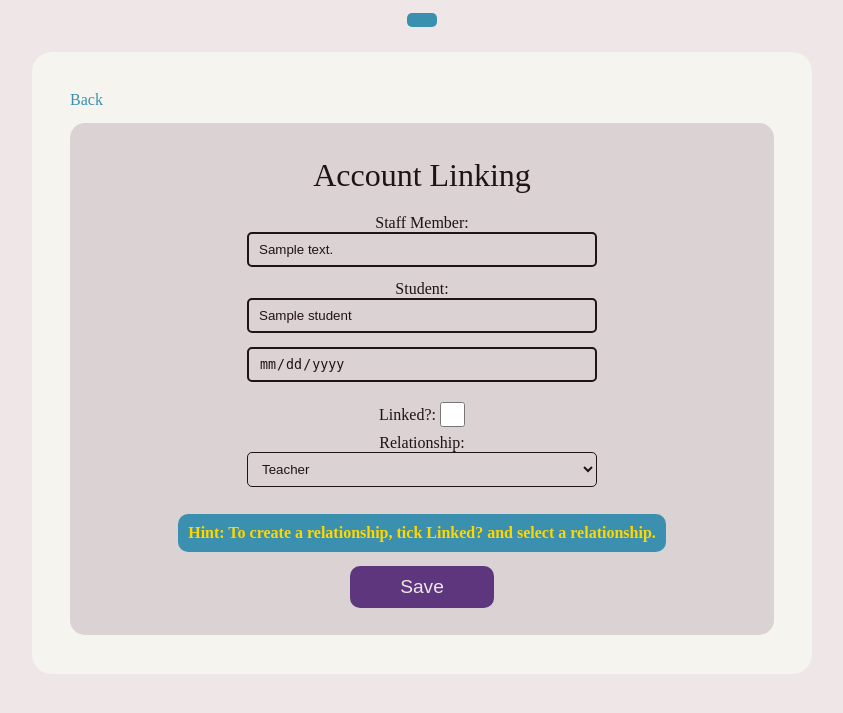
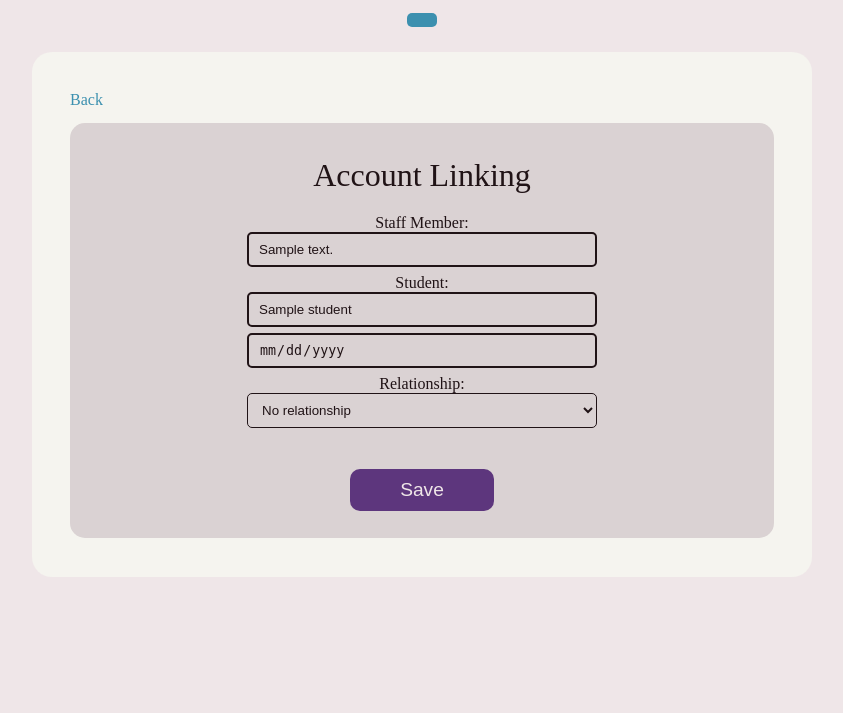
Before and after one commit to LukeNeedle/Secure-messaging, a Flask app: template templates/student_staff_relationship.html in a window 1280 px wide. Shown: the part 52-765 px from the top of the page, without its empty margins (218-1061 px from the left). Run offline with Flask 2, Linux system fonts and the light colour scheme; the template is opened without the code that fills it: most values are stand-ins (such as "Sample title", 1, 10 or a date in 2020).

Commit message:
Changed edit staff-student-link
There is no longer a checkbox to tick when added a relationship.

```diff
--- a/app.py
+++ b/app.py
@@ -335,13 +335,11 @@
 
     if result == None:
         print("No relationship found")
-        relationship = ""
-        linked = False
+        relationship = "None"
     else:
         relationship = str(result[0])
-        linked = True
     connection.close()
-    return studentData, staffDetails, linked, studentID, staffEmail, relationship
+    return studentData, staffDetails, studentID, staffEmail, relationship
 
 
 #########################################################################
@@ -1746,25 +1744,21 @@
 
         if result == None:
             print("No relationship found")
-            relationship = ""
-            linked = False
+            relationship = "None"
         else:
             relationship = str(result[0])
-            linked = True
-
-        return render_template("student_staff_relationship.html", studentData=studentData, staffDetails=staffDetails, linked=linked, studentID=cleanedID, staffEmail=cleanedEmail, relationship=relationship, msg="")
+
+        return render_template("student_staff_relationship.html", studentData=studentData, staffDetails=staffDetails, studentID=cleanedID, staffEmail=cleanedEmail, relationship=relationship, msg="")
 
     relationship = request.form.get('relationship')
-    linked = request.form.get('linked')
-
-    if linked != "True":
-        linked = "False"
 
     if relationship in [1, 2, 3, 0, "1", "2", "3", "0"]:
         cleanedRelationship = int(relationship)
-    else:
-        studentData, staffDetails, linked, studentID, staffEmail, relationship = generate_data_for_student_link(cleanedID, cleanedEmail)
-        return render_template("student_staff_relationship.html", studentData=studentData, staffDetails=staffDetails, linked=linked, studentID=cleanedID, staffEmail=cleanedEmail, relationship=relationship, msg="Invalid Relationship")
+    elif relationship == "None":
+        cleanedRelationship = "None"
+    else:
+        studentData, staffDetails, studentID, staffEmail, relationship = generate_data_for_student_link(cleanedID, cleanedEmail)
+        return render_template("student_staff_relationship.html", studentData=studentData, staffDetails=staffDetails, studentID=cleanedID, staffEmail=cleanedEmail, relationship=relationship, msg="Invalid Relationship")
     del relationship
 
     connection = sqlite3.connect("database.db")
@@ -1785,36 +1779,32 @@
     result = cursor.fetchone()
     if result == None:
         print("No relationship found")
-        relationship = ""
+        relationship = "None"
         result = [""]
-        originalLinked = "False"
     else:
         relationship = result[1]
-        originalLinked = "True"
-
-    if linked == originalLinked and linked == "False":
+
+    if relationship == cleanedRelationship:
         print("No change")
         connection.close()
-        studentData, staffDetails, linked, studentID, staffEmail, relationship = generate_data_for_student_link(cleanedID, cleanedEmail)
-        return render_template("student_staff_relationship.html", studentData=studentData, staffDetails=staffDetails, linked=linked, studentID=cleanedID, staffEmail=cleanedEmail, relationship=relationship, msg="No change detected")
-    elif linked != originalLinked and linked == "False":
+        studentData, staffDetails, studentID, staffEmail, relationship = generate_data_for_student_link(cleanedID, cleanedEmail)
+        return render_template("student_staff_relationship.html", studentData=studentData, staffDetails=staffDetails, studentID=cleanedID, staffEmail=cleanedEmail, relationship=relationship, msg="No change detected")
+    elif relationship != "None" and cleanedRelationship == "None":
         if result[0] == "":
-            print(1)
-            connection.close()
-            studentData, staffDetails, linked, studentID, staffEmail, relationship = generate_data_for_student_link(cleanedID, cleanedEmail)
-            return render_template("student_staff_relationship.html", studentData=studentData, staffDetails=staffDetails, linked=linked, studentID=cleanedID, staffEmail=cleanedEmail, relationship=relationship, msg="Unknown Error Occurred")
+            connection.close()
+            studentData, staffDetails, studentID, staffEmail, relationship = generate_data_for_student_link(cleanedID, cleanedEmail)
+            return render_template("student_staff_relationship.html", studentData=studentData, staffDetails=staffDetails, studentID=cleanedID, staffEmail=cleanedEmail, relationship=relationship, msg="Unknown Error Occurred")
         cursor.execute("DELETE FROM StudentRelationship WHERE RelationshipID = ?;"
                     , (result[0], ))
         connection.commit()
         connection.close()
-        studentData, staffDetails, linked, studentID, staffEmail, relationship = generate_data_for_student_link(cleanedID, cleanedEmail)
-        return render_template("student_staff_relationship.html", studentData=studentData, staffDetails=staffDetails, linked=linked, studentID=cleanedID, staffEmail=cleanedEmail, relationship=relationship, msg="Link removed", entry="submit")
-    elif linked == originalLinked and linked == "True":
+        studentData, staffDetails, studentID, staffEmail, relationship = generate_data_for_student_link(cleanedID, cleanedEmail)
+        return render_template("student_staff_relationship.html", studentData=studentData, staffDetails=staffDetails, studentID=cleanedID, staffEmail=cleanedEmail, relationship=relationship, msg="Link removed", entry="submit")
+    elif relationship != "None" and cleanedRelationship != "None":
         if result[0] == "":
-            print(2)
-            connection.close()
-            studentData, staffDetails, linked, studentID, staffEmail, relationship = generate_data_for_student_link(cleanedID, cleanedEmail)
-            return render_template("student_staff_relationship.html", studentData=studentData, staffDetails=staffDetails, linked=linked, studentID=cleanedID, staffEmail=cleanedEmail, relationship=relationship, msg="Unknown Error Occurred")
+            connection.close()
+            studentData, staffDetails, studentID, staffEmail, relationship = generate_data_for_student_link(cleanedID, cleanedEmail)
+            return render_template("student_staff_relationship.html", studentData=studentData, staffDetails=staffDetails, studentID=cleanedID, staffEmail=cleanedEmail, relationship=relationship, msg="Unknown Error Occurred")
         try:
             cursor.execute("UPDATE StudentRelationship SET StudentID = ?, StaffID = ?, Relationship = ? WHERE RelationshipID = ?"
                            , (
@@ -1828,9 +1818,9 @@
         except sqlite3.IntegrityError:
             print("Failed CHECK constraint")
             connection.close()
-            studentData, staffDetails, linked, studentID, staffEmail, relationship = generate_data_for_student_link(cleanedID, cleanedEmail)
-            return render_template("student_staff_relationship.html", studentData=studentData, staffDetails=staffDetails, linked=linked, studentID=cleanedID, staffEmail=cleanedEmail, relationship=relationship, msg="Unknown Error Occurred")
-    elif linked != originalLinked and linked == "True":
+            studentData, staffDetails, studentID, staffEmail, relationship = generate_data_for_student_link(cleanedID, cleanedEmail)
+            return render_template("student_staff_relationship.html", studentData=studentData, staffDetails=staffDetails, studentID=cleanedID, staffEmail=cleanedEmail, relationship=relationship, msg="Unknown Error Occurred")
+    elif relationship == "None" and cleanedRelationship != "None":
         try:
             cursor.execute("INSERT INTO StudentRelationship(StudentID, StaffID, Relationship) VALUES (?, ?, ?);"
                            , (
@@ -1844,16 +1834,16 @@
         except sqlite3.IntegrityError:
             print("Failed CHECK constraint")
             connection.close()
-            studentData, staffDetails, linked, studentID, staffEmail, relationship = generate_data_for_student_link(cleanedID, cleanedEmail)
-            return render_template("student_staff_relationship.html", studentData=studentData, staffDetails=staffDetails, linked=linked, studentID=cleanedID, staffEmail=cleanedEmail, relationship=relationship, msg="Link removed", entry="submit")
-    else:
-        print(3)
-        connection.close()
-        studentData, staffDetails, linked, studentID, staffEmail, relationship = generate_data_for_student_link(cleanedID, cleanedEmail)
-        return render_template("student_staff_relationship.html", studentData=studentData, staffDetails=staffDetails, linked=linked, studentID=cleanedID, staffEmail=cleanedEmail, relationship=relationship, msg="Unknown Error Occurred")
+            studentData, staffDetails, studentID, staffEmail, relationship = generate_data_for_student_link(cleanedID, cleanedEmail)
+            return render_template("student_staff_relationship.html", studentData=studentData, staffDetails=staffDetails, studentID=cleanedID, staffEmail=cleanedEmail, relationship=relationship, msg="Link removed", entry="submit")
+    else:
+        connection.close()
+        studentData, staffDetails, studentID, staffEmail, relationship = generate_data_for_student_link(cleanedID, cleanedEmail)
+        return render_template("student_staff_relationship.html", studentData=studentData, staffDetails=staffDetails, studentID=cleanedID, staffEmail=cleanedEmail, relationship=relationship, msg="Unknown Error Occurred")
+
     connection.close()
-    studentData, staffDetails, linked, studentID, staffEmail, relationship = generate_data_for_student_link(cleanedID, cleanedEmail)
-    return render_template("student_staff_relationship.html", studentData=studentData, staffDetails=staffDetails, linked=linked, studentID=cleanedID, staffEmail=cleanedEmail, relationship=relationship, msg="Sucessfully updated", entry="submit")
+    studentData, staffDetails, studentID, staffEmail, relationship = generate_data_for_student_link(cleanedID, cleanedEmail)
+    return render_template("student_staff_relationship.html", studentData=studentData, staffDetails=staffDetails, studentID=cleanedID, staffEmail=cleanedEmail, relationship=relationship, msg="Sucessfully updated", entry="submit")
 
 @app.route('/app/settings', methods=['GET'])
 @login_required
--- a/static/css/student_staff_relationship.css
+++ b/static/css/student_staff_relationship.css
@@ -78,10 +78,7 @@
     border-color: #201316;
     color: #201316;
     border-radius: 5px;
-    margin-bottom: 2%;
-    text-decoration: none;
-    display: inline-block;
-    outline: none;
+    margin-bottom: 1%;
     background-color: var(--minor-border);
     padding: 2px;
     padding-left: 10px;
@@ -90,24 +87,11 @@
     border-style: solid;
 }
 
-input:focus {
-    border-color: var(--primary);
-    outline: var(--primary);
-}
-
-form div input[type="checkbox"] {
-    width: 25px;
-    height: 25px;
-    transform: translateY(7px);
-    cursor: pointer;
-}
-
 select {
     border-color: #201316;
     color: #201316;
     border-radius: 5px;
     margin-bottom: 4%;
-    text-decoration: none;
     display: inline-block;
     outline: none;
     background-color: var(--minor-border);
@@ -123,18 +107,6 @@
 }
 select:hover {
     cursor: pointer;
-}
-
-.hint {
-    color: #ffd700;
-    font-weight: bold;
-    background-color: var(--accent);
-    width: fit-content;
-    height: fit-content;
-    margin-left: auto;
-    margin-right: auto;
-    padding: 10px;
-    border-radius: 10px;
 }
 
 button {
--- a/templates/student_staff_relationship.html
+++ b/templates/student_staff_relationship.html
@@ -42,21 +42,13 @@
             </div>
         </div>
 
-        <div id="linked">
-            <label for="linked">Linked?:</label>
-            {% if linked %}
-                <input type="checkbox" name="linked" value="True" checked>
-            {% else %}
-                <input type="checkbox" name="linked" value="True">
-            {% endif %}
-        </div>
         <div id="relationship">
             <p class="label">Relationship:</p>
             <select name="relationship" required>
-                {% if relationship == "" %}
-                    <option value="_" selected disabled>Choose One</option>
+                {% if relationship == "None" %}
+                    <option value="None" selected>No relationship</option>
                 {% else %}
-                    <option value="_" disabled>Choose One</option>
+                    <option value="None">No relationship</option>
                 {% endif %}
 
                 {% if relationship == "1" %}
@@ -83,7 +75,6 @@
                     <option value="0">Other</option>
                 {% endif %}
             </select>
-            <p class="hint">Hint: To create a relationship, tick Linked? and select a relationship.</p>
         </div>
         <div id="submit">
             <button>Save</button>
```
